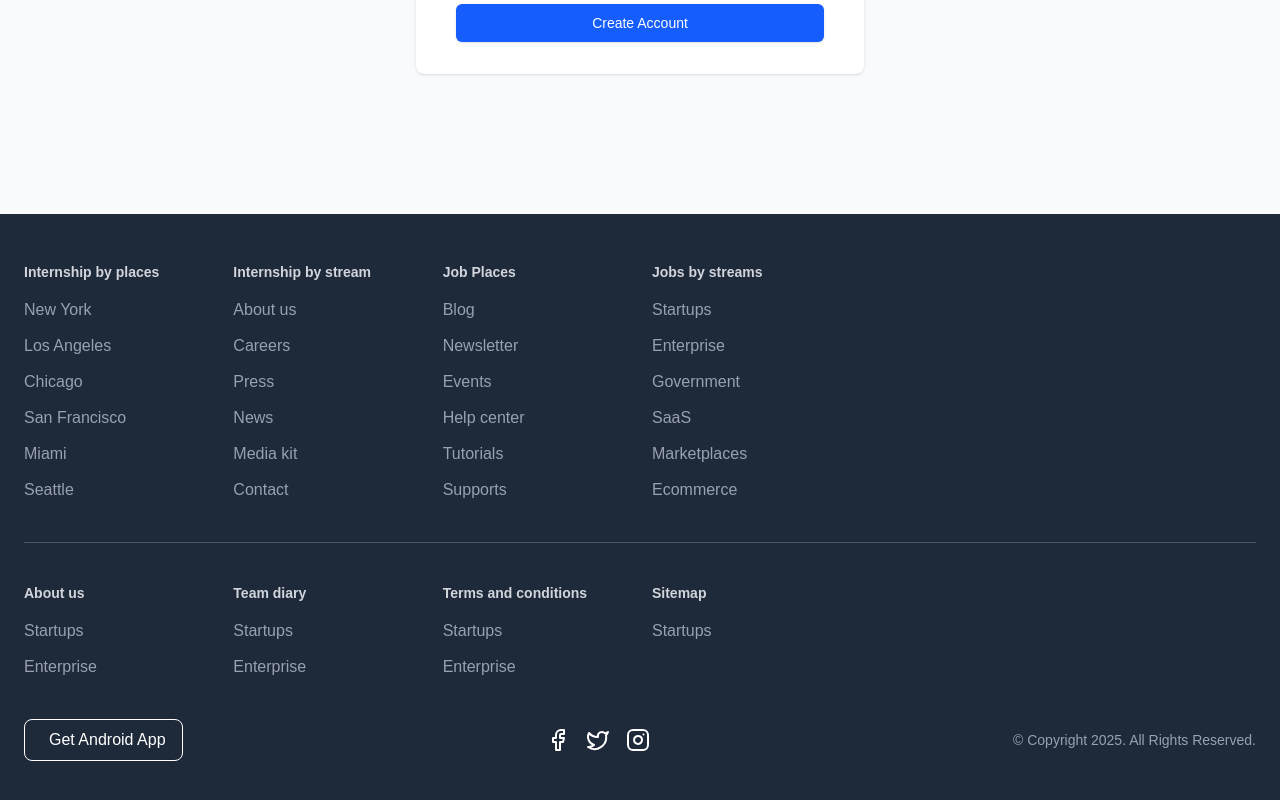
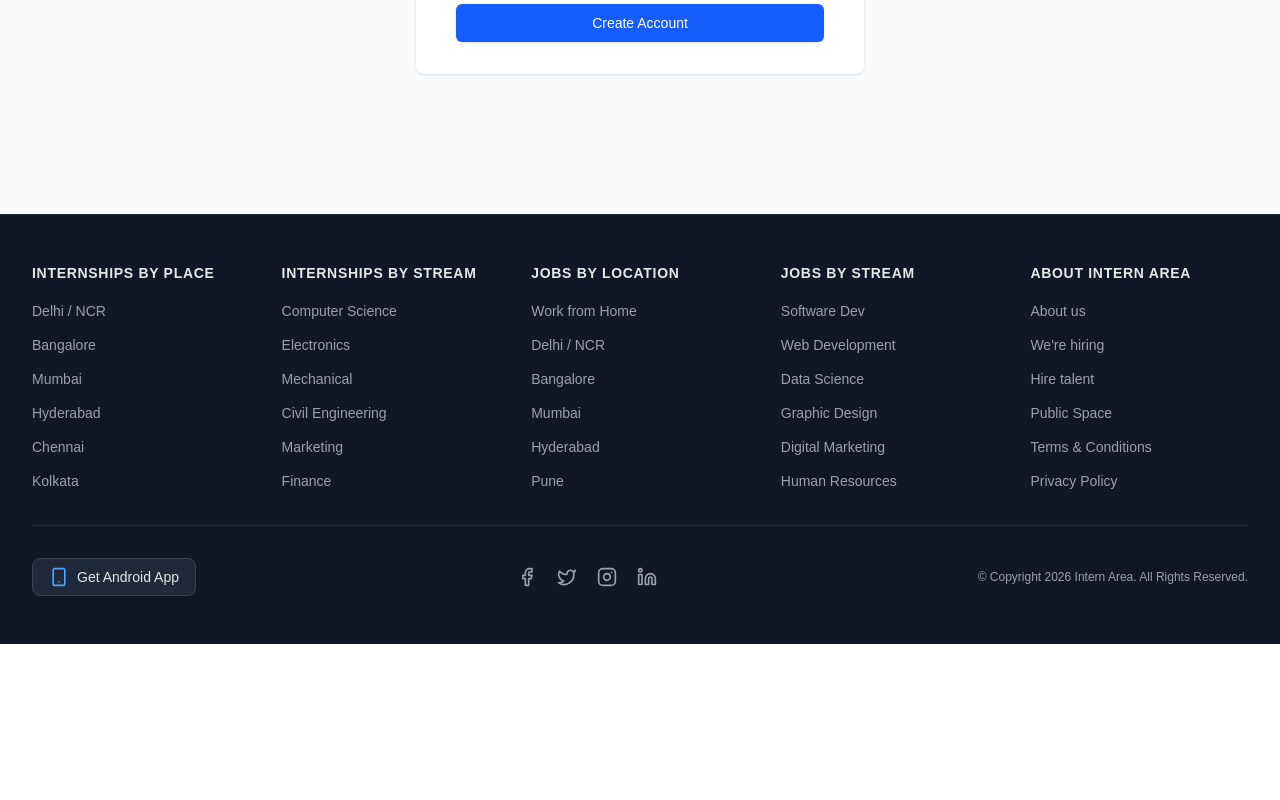
Before and after one commit to Gnandev02/Internshala-Clone, a Next.js app in the folder internarea/: page /register in a window 1280 px wide. Shown: the part 586-1386 px from the top of the page. After the commit the page ends 1230 px from the top, so only its background shows below. Built offline with nearby package versions, Linux system fonts and the light colour scheme; no server answers.

Commit message:
Redesign footer with balanced 5-column layout and correct alignment

```diff
--- a/internarea/src/Components/Fotter.tsx
+++ b/internarea/src/Components/Fotter.tsx
@@ -1,58 +1,139 @@
-import { Facebook, Twitter, Instagram } from "lucide-react";
+import { Facebook, Twitter, Instagram, Linkedin, Smartphone } from "lucide-react";
 import Link from "next/link";
+
 export default function Footer() {
   return (
-    <footer className="bg-gray-800 text-white py-12">
-      <div className="container mx-auto px-6">
-        <div className="grid grid-cols-2 sm:grid-cols-3 md:grid-cols-4 lg:grid-cols-6 gap-6">
-          <FooterSection title="Internship by places" items={["New York", "Los Angeles", "Chicago", "San Francisco", "Miami", "Seattle"]} />
-          <FooterSection title="Internship by stream" items={["About us", "Careers", "Press", "News", "Media kit", "Contact"]} />
-          <FooterSection title="Job Places" items={["Blog", "Newsletter", "Events", "Help center", "Tutorials", "Supports"]} links />
-          <FooterSection title="Jobs by streams" items={["Startups", "Enterprise", "Government", "SaaS", "Marketplaces", "Ecommerce"]} links />
+    <footer className="bg-gray-900 text-white py-12 border-t border-gray-800">
+      <div className="max-w-7xl mx-auto px-4 sm:px-6 lg:px-8">
+
+        {/* Footer Top - 5 Column Balanced Grid */}
+        <div className="grid grid-cols-2 md:grid-cols-3 lg:grid-cols-5 gap-8">
+          <FooterSection
+            title="Internships by Place"
+            items={[
+              { label: "Delhi / NCR", href: "/internship" },
+              { label: "Bangalore", href: "/internship" },
+              { label: "Mumbai", href: "/internship" },
+              { label: "Hyderabad", href: "/internship" },
+              { label: "Chennai", href: "/internship" },
+              { label: "Kolkata", href: "/internship" },
+            ]}
+          />
+
+          <FooterSection
+            title="Internships by Stream"
+            items={[
+              { label: "Computer Science", href: "/internship" },
+              { label: "Electronics", href: "/internship" },
+              { label: "Mechanical", href: "/internship" },
+              { label: "Civil Engineering", href: "/internship" },
+              { label: "Marketing", href: "/internship" },
+              { label: "Finance", href: "/internship" },
+            ]}
+          />
+
+          <FooterSection
+            title="Jobs by Location"
+            items={[
+              { label: "Work from Home", href: "/job" },
+              { label: "Delhi / NCR", href: "/job" },
+              { label: "Bangalore", href: "/job" },
+              { label: "Mumbai", href: "/job" },
+              { label: "Hyderabad", href: "/job" },
+              { label: "Pune", href: "/job" },
+            ]}
+          />
+
+          <FooterSection
+            title="Jobs by Stream"
+            items={[
+              { label: "Software Dev", href: "/job" },
+              { label: "Web Development", href: "/job" },
+              { label: "Data Science", href: "/job" },
+              { label: "Graphic Design", href: "/job" },
+              { label: "Digital Marketing", href: "/job" },
+              { label: "Human Resources", href: "/job" },
+            ]}
+          />
+
+          <FooterSection
+            title="About Intern Area"
+            items={[
+              { label: "About us", href: "#" },
+              { label: "We're hiring", href: "#" },
+              { label: "Hire talent", href: "#" },
+              { label: "Public Space", href: "/public-space" },
+              { label: "Terms & Conditions", href: "#" },
+              { label: "Privacy Policy", href: "#" },
+            ]}
+          />
         </div>
 
-        <hr className="my-10 border-gray-600" />
+        <hr className="my-8 border-gray-800" />
 
-        <div className="grid grid-cols-2 sm:grid-cols-3 md:grid-cols-4 lg:grid-cols-6 gap-6">
-          <FooterSection title="About us" items={["Startups", "Enterprise"]} links />
-          <FooterSection title="Team diary" items={["Startups", "Enterprise"]} links />
-          <FooterSection title="Terms and conditions" items={["Startups", "Enterprise"]} links />
-          <FooterSection title="Sitemap" items={["Startups"]} links />
+        {/* Footer Bottom */}
+        <div className="flex flex-col md:flex-row justify-between items-center space-y-4 md:space-y-0">
+
+          {/* App Link Button */}
+          <a
+            href="#"
+            className="flex items-center space-x-2 border border-gray-700 bg-gray-800 hover:bg-gray-700 text-gray-200 px-4 py-2 rounded-lg text-sm transition"
+          >
+            <Smartphone className="w-5 h-5 text-blue-400" />
+            <span>Get Android App</span>
+          </a>
+
+          {/* Social Icons */}
+          <div className="flex space-x-5 text-gray-400">
+            <a href="#" className="hover:text-blue-500 transition">
+              <Facebook className="w-5 h-5" />
+            </a>
+            <a href="#" className="hover:text-sky-400 transition">
+              <Twitter className="w-5 h-5" />
+            </a>
+            <a href="#" className="hover:text-pink-500 transition">
+              <Instagram className="w-5 h-5" />
+            </a>
+            <a href="#" className="hover:text-blue-400 transition">
+              <Linkedin className="w-5 h-5" />
+            </a>
+          </div>
+
+          {/* Copyright */}
+          <p className="text-xs text-gray-400">
+            © Copyright 2026 Intern Area. All Rights Reserved.
+          </p>
+
         </div>
 
-        <div className="mt-10 flex flex-col sm:flex-row justify-between items-center">
-          <p className="flex items-center gap-2 border border-white px-4 py-2 rounded-lg cursor-pointer hover:bg-gray-700">
-            <i className="bi bi-google-play"></i> Get Android App
-          </p>
-          <div className="flex space-x-4 mt-4 sm:mt-0">
-            <Facebook className="w-6 h-6 hover:text-blue-400 cursor-pointer" />
-            <Twitter className="w-6 h-6 hover:text-blue-400 cursor-pointer" />
-            <Instagram className="w-6 h-6 hover:text-pink-400 cursor-pointer" />
-          </div>
-          <p className="mt-4 sm:mt-0 text-sm text-gray-400">© Copyright 2025. All Rights Reserved.</p>
-        </div>
       </div>
     </footer>
   );
 }
 
-function FooterSection({ title, items, links }:any) {
+interface FooterItem {
+  label: string;
+  href: string;
+}
+
+function FooterSection({ title, items }: { title: string; items: FooterItem[] }) {
   return (
     <div>
-      <h3 className="text-sm font-bold text-gray-300">{title}</h3>
-      <div className="flex flex-col items-start mt-4 space-y-3">
-        {items.map((item:any, index:any) =>
-          links ? (
-            <Link key={index} href="/" className="text-gray-400 hover:text-blue-400 hover:underline">
-              {item}
+      <h3 className="text-sm font-semibold text-gray-200 uppercase tracking-wider mb-4">
+        {title}
+      </h3>
+      <ul className="space-y-2.5">
+        {items.map((item, index) => (
+          <li key={index}>
+            <Link
+              href={item.href}
+              className="text-sm text-gray-400 hover:text-blue-400 hover:underline transition duration-150"
+            >
+              {item.label}
             </Link>
-          ) : (
-            <p key={index} className="text-gray-400 hover:text-blue-400 hover:underline cursor-pointer">
-              {item}
-            </p>
-          )
-        )}
-      </div>
+          </li>
+        ))}
+      </ul>
     </div>
   );
 }
```
